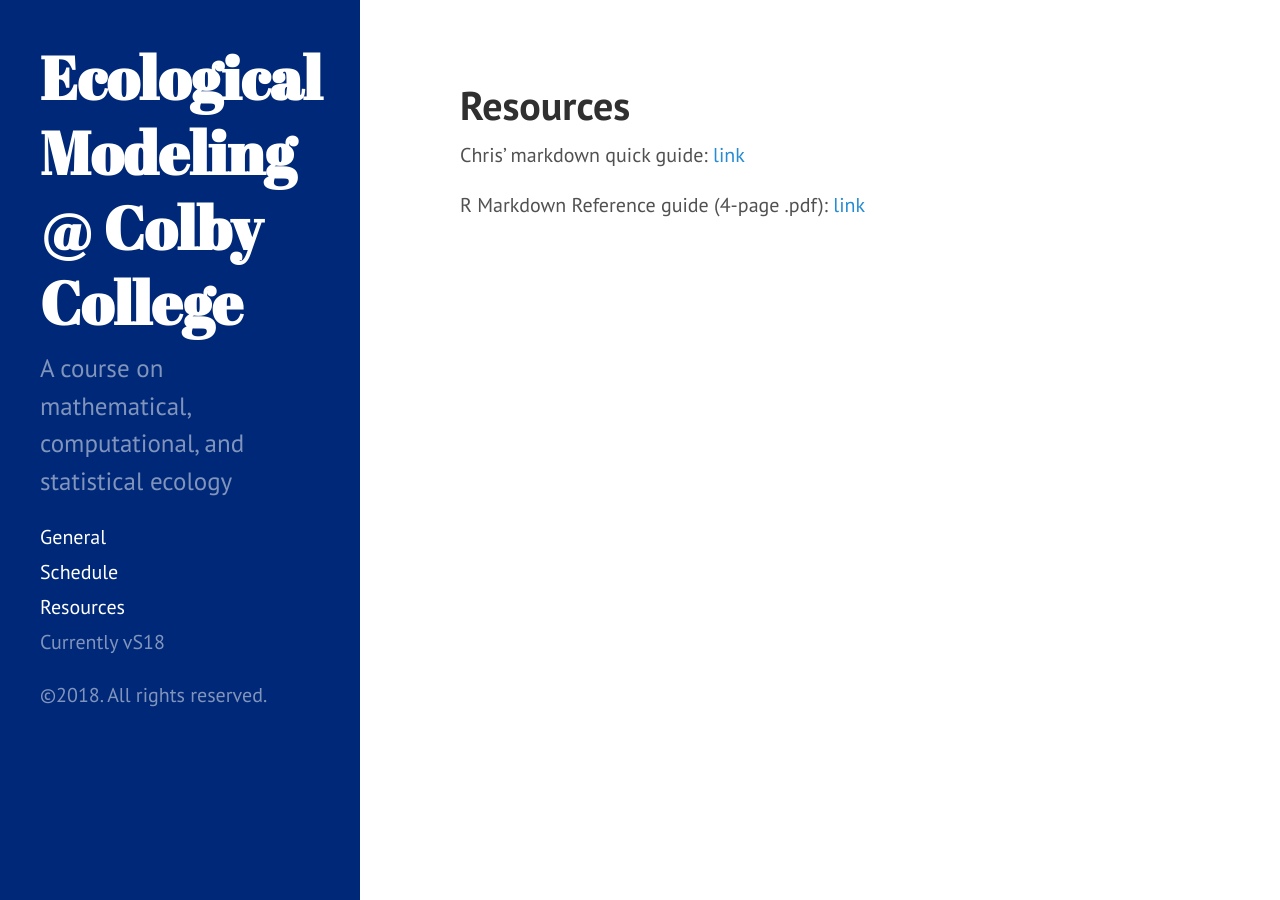
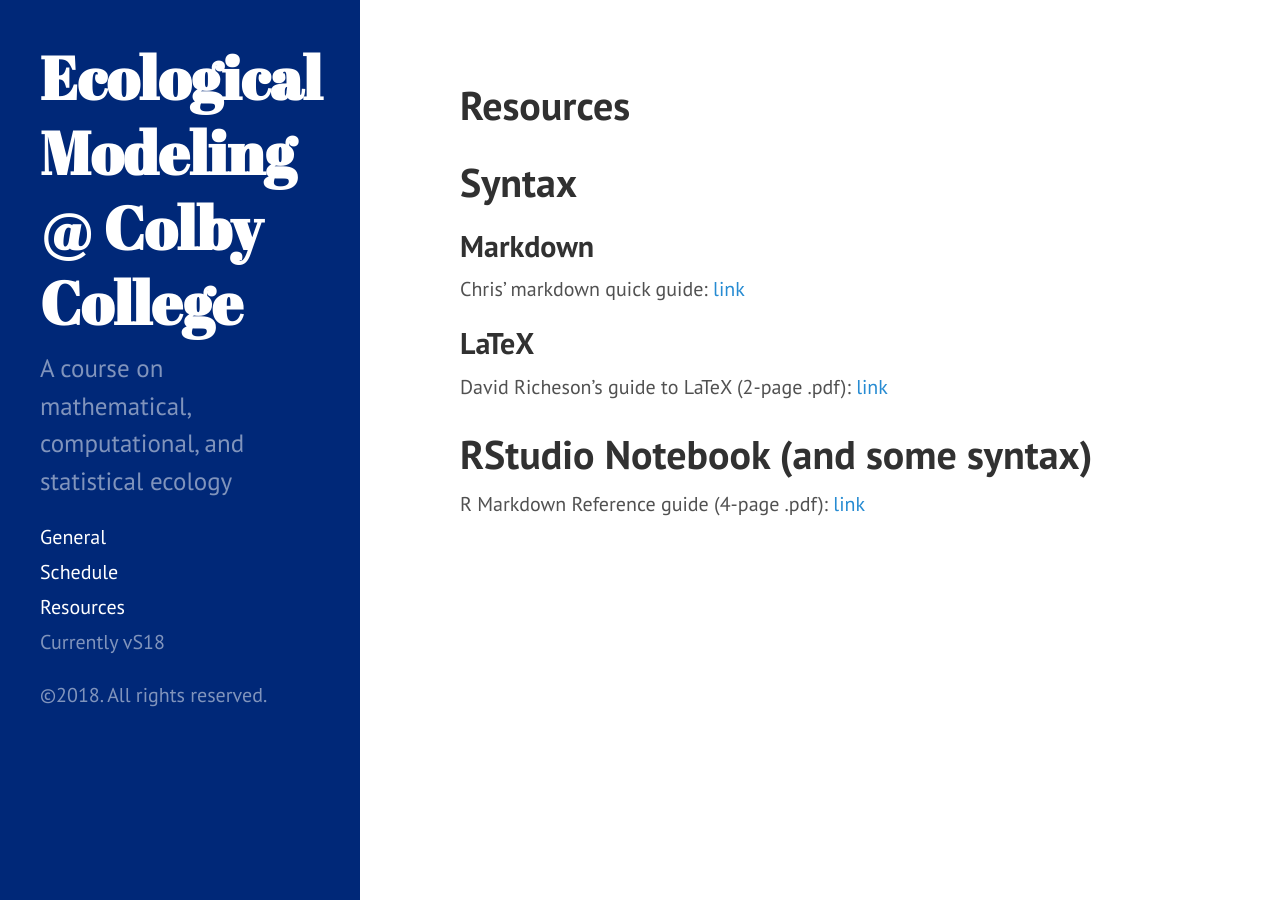
Before and after one commit to ColbyEcology/BI382_2018_Spring, a Jekyll site: the page built from Resources.md, in a window 1280 px wide. Built offline with Jekyll 4.4.1, drawn with Linux system fonts in a browser that asks for light colours.

Commit message:
latex guide

```diff
--- a/Resources.md
+++ b/Resources.md
@@ -3,6 +3,13 @@
 title: "Resources"
 ---
 
+# Syntax
+
+## Markdown
 Chris' markdown quick guide: [link](../Misc/CMsMarkdown)
 
+## LaTeX
+David Richeson's guide to LaTeX (2-page .pdf): [link](https://users.dickinson.edu/~richesod/latex/latexcheatsheet.pdf)
+
+# RStudio Notebook (and some syntax)
 R Markdown Reference guide (4-page .pdf): [link](https://www.rstudio.com/wp-content/uploads/2015/03/rmarkdown-reference.pdf)
```
